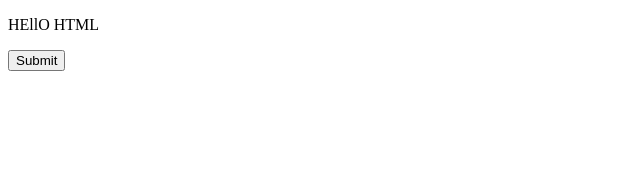
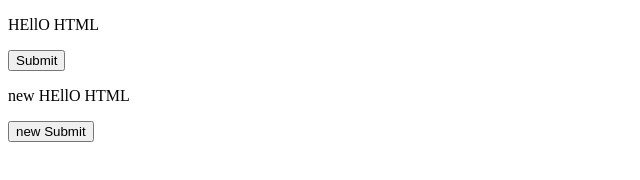
Before and after one commit to buithi737/Code_cua_coi, a plain HTML site: page index.html in a window 1280 px wide. Shown: the whole page, without its empty margins (0-640 px from the left). Drawn offline with Linux system fonts and the light colour scheme.

Commit message:
update index new

```diff
--- a/index.html
+++ b/index.html
@@ -9,4 +9,8 @@
         <p>HEllO HTML</p>
         <button> Submit  </button>
     </body>
+    <body>
+        <p> new HEllO HTML</p>
+        <button> new Submit  </button>
+    </body>
 </html>
```
